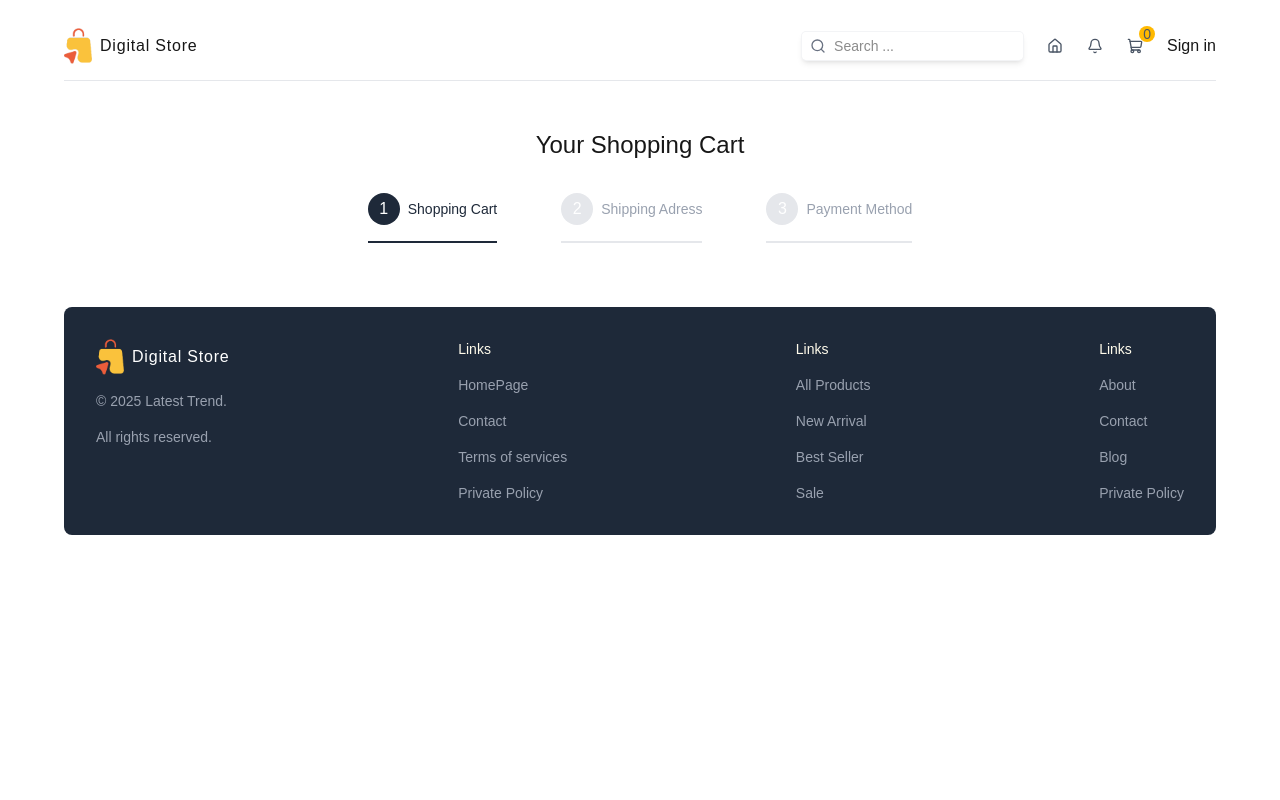
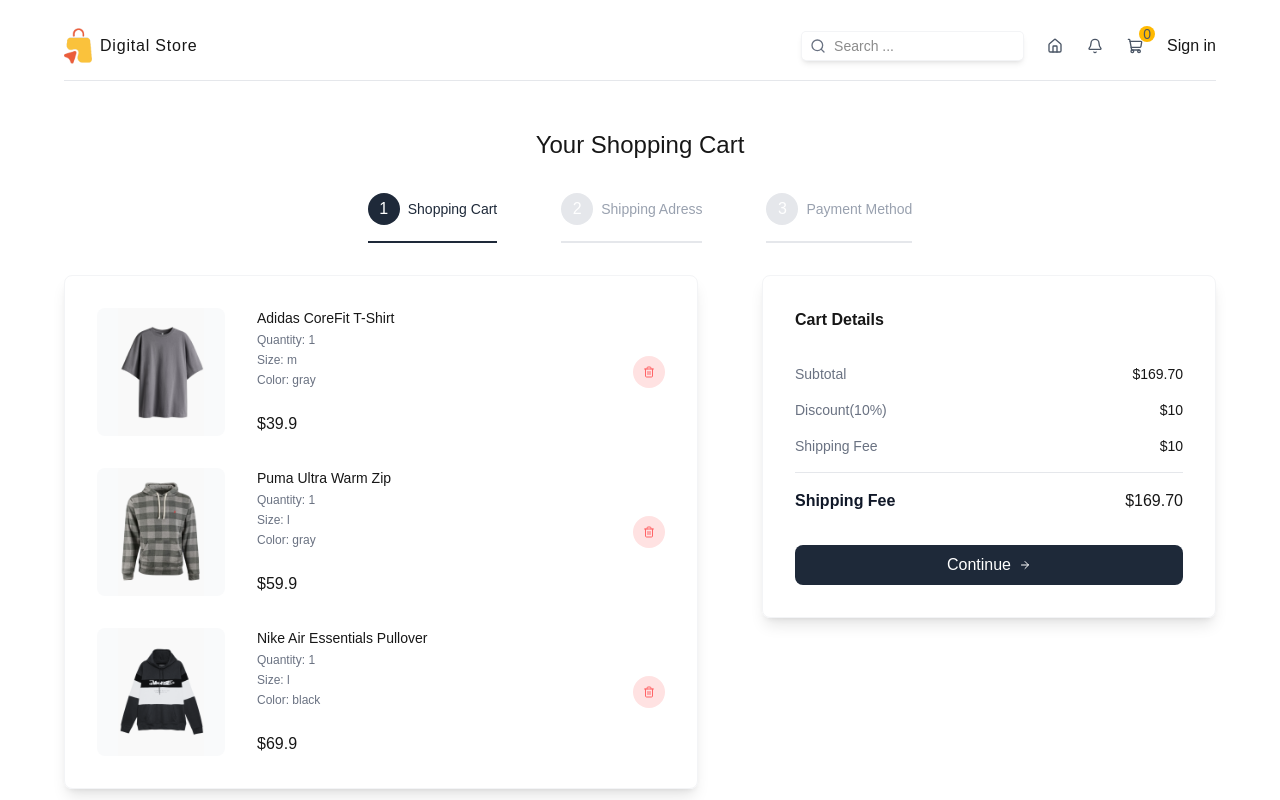
Before and after one commit to Rajal7777/Next-js-project1, a Next.js app in the folder client/: page /cart in a window 1280 px wide. Shown: the top 800 px of the page. Built offline with nearby package versions, Linux system fonts and the light colour scheme.

Commit message:
added shopping cart UI page

```diff
--- a/client/package.json
+++ b/client/package.json
@@ -12,7 +12,9 @@
     "lucide-react": "^1.16.0",
     "next": "16.2.6",
     "react": "19.2.4",
-    "react-dom": "19.2.4"
+    "react-dom": "19.2.4",
+    "react-hook-form": "^7.76.1",
+    "zod": "^4.4.3"
   },
   "devDependencies": {
     "@tailwindcss/postcss": "^4",
--- a/client/src/app/cart/page.tsx
+++ b/client/src/app/cart/page.tsx
@@ -1,6 +1,10 @@
 'use client';
 
 import { CartItemsType } from "@/types";
+import { ArrowRight, Trash2 } from "lucide-react";
+import ShippingForm from "@/components/ShippingForm";
+import Paymentform from "@/components/Paymentform";
+import Image from "next/image";
 import { useRouter, useSearchParams } from "next/navigation";
 
 
@@ -76,11 +80,14 @@ const cartItems: CartItemsType = [
   },
 ];
 
+
+//useSearchParams returns -> {step: "2"}
 const CartPage = () => {
   const searchParams = useSearchParams();
+  console.log(searchParams);
   const router = useRouter();
 
- const activeStep = parseInt(searchParams.get('step')  || '1');
+  const activeStep = parseInt(searchParams.get('step') || '1');
 
   return (
     <div className="flex flex-col gap-8 items-center justify-center mt-12">
@@ -91,16 +98,109 @@ const CartPage = () => {
       <div className="flex flex-col lg:flex-row items-center gap-8 lg:gap-16">
         {steps.map((step) => (
           <div
-      className={`flex items-center gap-2 border-b-2 pb-4 ${step.id ===activeStep ? 'border-gray-800' : 'border-gray-200' }`}
+            className={`flex items-center gap-2 border-b-2 pb-4 ${step.id === activeStep ? 'border-gray-800' : 'border-gray-200'}`}
             key={step.id}>
-         <div className={`w-6 h-6 rounded-full text-white p-4 flex items-center justify-center ${
-          step.id === activeStep ? 'bg-gray-800' : 'bg-gray-200'
+            <div className={`w-6 h-6 rounded-full text-white p-4 flex items-center justify-center ${step.id === activeStep ? 'bg-gray-800' : 'bg-gray-200'
               }`}> {step.id} </div>
-         <p className={`text-sm font-medium ${
-          step.id === activeStep ? 'text-gray-800' : 'text-gray-400'
+            <p className={`text-sm font-medium ${step.id === activeStep ? 'text-gray-800' : 'text-gray-400'
               }`}>{step.title}</p>
           </div>
         ))}
+      </div>
+
+      {/* Steps & Details */}
+      <div className="w-full flex flex-col lg:flex-row gap-16">
+        {/* Steps */}
+        <div className="w-full lg:w-7/12 shadow-lg border border-gray-100 p-8 rounded-lg flex flex-col gap-8">
+          {activeStep === 1 && (
+            <>
+              {cartItems.map((item) => (
+                <div className="flex items-center justify-between" key={item.id}>
+                  {/* Image & Details */}
+                  <div className="flex gap-8">
+                    {/* Image */}
+                    <div className="relative w-32 h-32 bg-gray-50 rounded-lg overflow-hidden">
+                      <Image
+                        src={item.images[item.selectedColor]}
+                        alt={item.name}
+                        fill
+                        className="object-contain"
+                      />
+                    </div>
+
+                    {/* Items detail */}
+                    <div className="flex flex-col justify-between">
+                      <div className="flex flex-col gap-1">
+                        <p className="text-sm font-medium">{item.name}</p>
+                        <p className="text-xs text-gray-500">Quantity:{" "}{item.quantity}</p>
+                        <p className="text-xs text-gray-500">Size:{" "}{item.selectedSize}</p>
+                        <p className="text-xs text-gray-500">Color:{" "}{item.selectedColor}</p>
+                      </div>
+
+                      <p className="font-medium">${item.price}</p>
+                    </div>
+                  </div>
+                  {/* Delete button */}
+                  <button className="w-8 h-8 rounded-full bg-red-100 hover:bg-red-300 transition-all duration-300 text-red-400 flex items-center justify-center">
+                    <Trash2 className="w-3 h-3" />
+                  </button>
+                </div>
+              ))}
+            </>
+          )}
+
+          {activeStep === 2 && <ShippingForm />}
+          {activeStep === 3 && <Paymentform />}
+
+          {activeStep !== 1 && activeStep !== 2 && activeStep !== 3 && (
+            <p className="text-sm text-gray-500">Please fill in the shipping form to continue.</p>
+          )}
+
+        </div>
+
+        {/* Details */}
+        <div className="w-full lg:w-5/12 shadow-lg border border-gray-100 p-8 rounded-lg flex flex-col gap-8 h-max">
+          <h2 className="font-semibold">Cart Details</h2>
+          <div className="flex flex-col gap-4">
+
+            <div className="flex justify-between text-sm">
+              <p className="text-gray-500">Subtotal</p>
+              <p className="font-medium">
+                ${cartItems.reduce((acc, item) => acc + item.price * item.quantity, 0).toFixed(2)}
+              </p>
+            </div>
+
+            <div className="flex justify-between text-sm">
+              <p className="text-gray-500">Discount(10%)</p>
+              <p className="font-medium">$10</p>
+            </div>
+
+            <div className="flex justify-between text-sm">
+              <p className="text-gray-500">Shipping Fee</p>
+              <p className="font-medium">$10 </p>
+            </div>
+
+            <hr className="border-gray-200" />
+
+            <div className="flex justify-between">
+              <p className="text-gray-900 font-semibold">Shipping Fee</p>
+              <p className="font-medium">
+                ${cartItems.reduce((acc, item) => acc + item.price * item.quantity, 0).toFixed(2)}
+
+              </p>
+            </div>
+
+          </div>
+          {activeStep === 1 && (
+            <button
+              className="w-full bg-gray-800 hover:bg-gray-900 transition-all duration-300 text-white p-2 rounded-lg cursor-pointer flex items-center justify-center gap-2"
+              onClick={() => router.push('/cart?step=2')}
+            >
+              Continue
+              <ArrowRight className="w-3 h-3" />
+            </button>
+          )}
+        </div>
       </div>
     </div>
   );
--- a/client/src/app/products/page.tsx
+++ b/client/src/app/products/page.tsx
@@ -1,15 +1,20 @@
 import ProductList from "@/components/ProductList";
 
 
+//searchParams returns -> searchParams = {category: "dresses"}
 const ProductPage = async ({
-    searchParams }: { searchParams: Promise<{ category: string; }>; }) => {
-    const category = (await searchParams).category;
+  searchParams,
+}: {
+  searchParams: Promise<{ category: string }>;
+}) => {
+  const category = (await searchParams).category;  //dresses
 
-    return (
-        <div>
-            <ProductList category={category} params='products' />
-        </div>
-    );
+
+  return (
+    <div>
+      <ProductList category={category} params="products" />
+    </div>
+  );
 };
 
 export default ProductPage;
--- a/client/src/components/Categories.tsx
+++ b/client/src/components/Categories.tsx
@@ -66,7 +66,7 @@ const Categories = () => {
   const selectedCategory = searchParams.get('category'); //shoes
 
   const handleChange = (value: string | null) => {
-    const params = new URLSearchParams(searchParams);
+    const params = new URLSearchParams(searchParams);  //returns "?category  =shoes&size=10&size=11";
     params.set('category', value || 'all');   //creates/update category(key) parameter(value)
     router.push(`${pathname}?${params.toString()}`, {scroll: false})
   }
--- a/client/src/components/Filter.tsx
+++ b/client/src/components/Filter.tsx
@@ -7,7 +7,7 @@ const Filter = () => {
     const pathname = usePathname();
 
     function handleFilter(value: string){
-        const params = new URLSearchParams(searchParams);
+        const params = new URLSearchParams(searchParams); //bag/shoes //newest
         params.set('sort', value);
         router.push(`${pathname}?${params.toString()}`, { scroll: false})
     }
--- /dev/null
+++ b/client/src/components/Paymentform.tsx
@@ -0,0 +1,8 @@
+
+const Paymentform = () => {
+  return (
+    <div>Paymentform</div>
+  )
+}
+
+export default Paymentform
--- a/client/src/components/ProductCard.tsx
+++ b/client/src/components/ProductCard.tsx
@@ -42,7 +42,7 @@ const ProductCard = ({ product }: { product: ProductType; }) => {
         {/* Product Types */}
         <div className="flex items-center gap-4 text-xs">
           {/* Size */}
-          <div className="flex flex-col gap-1">
+          <div className="flex flex-col gap-1 items-center">
             <span className="text-gray-500">Size</span>
             <select
               name="size"
--- /dev/null
+++ b/client/src/components/ShippingForm.tsx
@@ -0,0 +1,7 @@
+const ShippingForm = () => {
+  return (
+    <div>ShippingForm</div>
+  )
+}
+
+export default ShippingForm
```
Also changed, not shown: 1 other file (tests, documents, lock files or other folders). Lines whose indentation alone changed are shown as unchanged.
